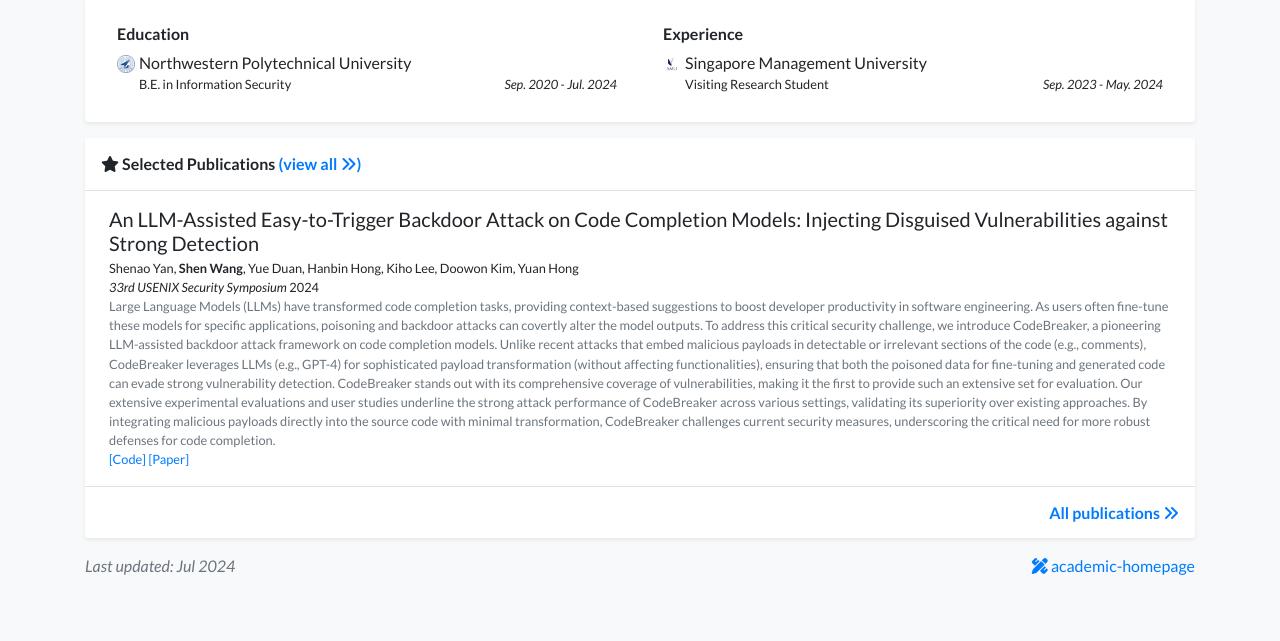
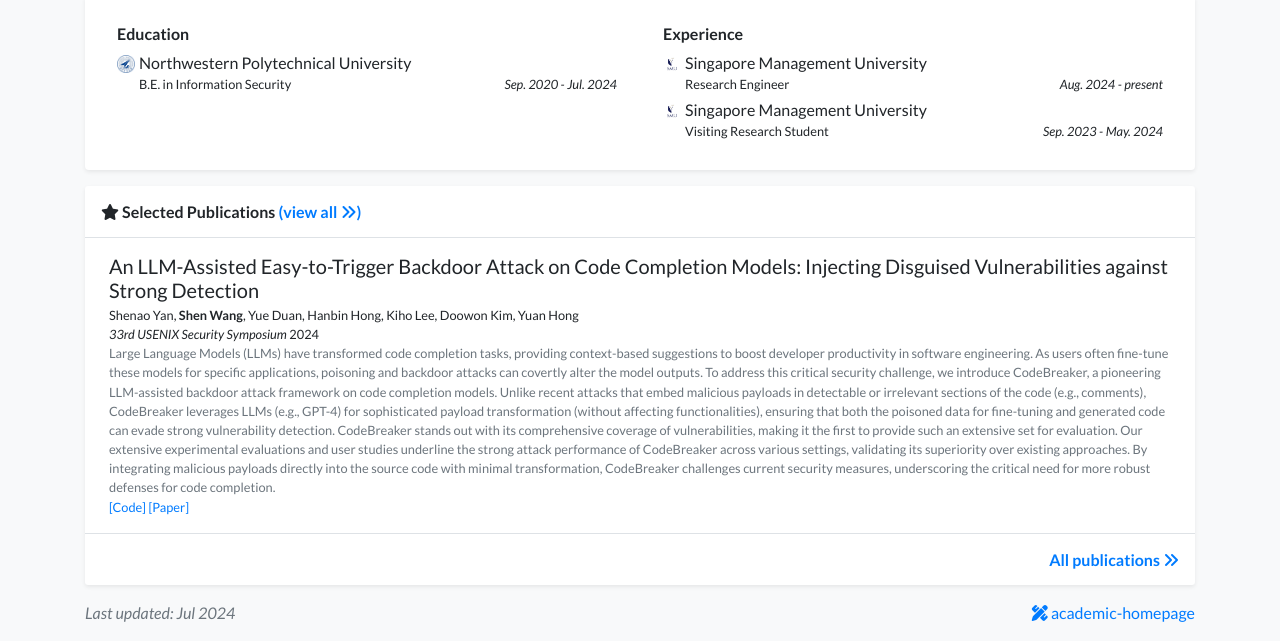
Before and after one commit to null1024-ws/null1024-ws.github.io, a Jekyll site: the page built from index.html, in a window 1280 px wide and 1120 px high. Shown: the part 479-1120 px from the top of the window. Built offline with Jekyll 4.4.1, drawn with Linux system fonts in a browser that asks for light colours; a style sheet for code colours, icons or effects is not loaded.

Commit message:
Update profile.yml

```diff
--- a/_data/profile.yml
+++ b/_data/profile.yml
@@ -37,6 +37,9 @@ experience:
   logo: assets/images/badges/smu.png
   position: Research Engineer
   date: Aug. 2024 - present
+
+- name: Singapore Management University
+  logo: assets/images/badges/smu.png
   position: Visiting Research Student
   date: Sep. 2023 - May. 2024
 
```
